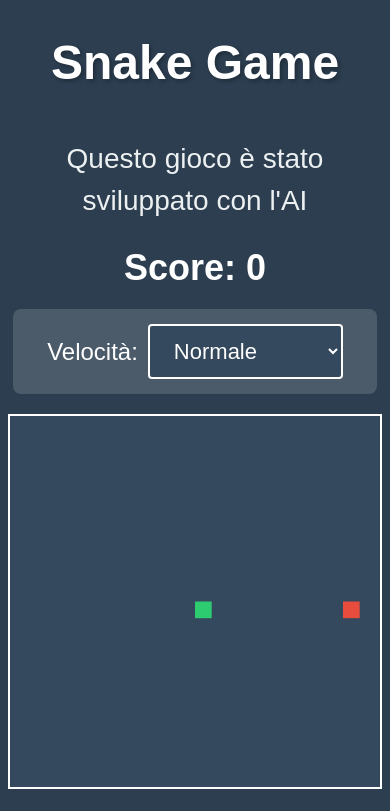
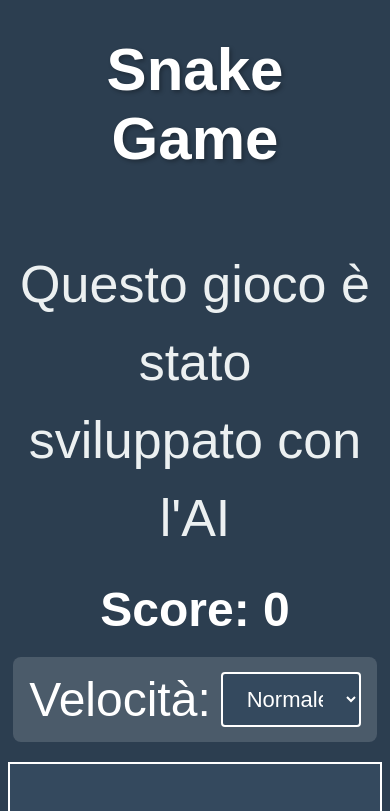
Before and after one commit to bzoneds/snake-game, a plain HTML site: page index.html in a window 390 px wide. Shown: the top 811 px of the page. Drawn offline with Linux system fonts and the light colour scheme.

Commit message:
ancora più grande 2

```diff
--- a/styles.css
+++ b/styles.css
@@ -117,21 +117,21 @@ canvas {
     }
 
     .title {
-        font-size: 48px;
+        font-size: 60px;
         margin-top: 20px;
         margin-bottom: 20px;
         text-shadow: 2px 2px 4px rgba(0, 0, 0, 0.3);
     }
 
     .subtitle {
-        font-size: 28px;
+        font-size: 52px;
         margin-bottom: 25px;
         line-height: 1.5;
         color: #ecf0f1;
     }
 
     #score {
-        font-size: 36px;
+        font-size: 48px;
         margin-bottom: 20px;
         font-weight: bold;
     }
@@ -146,7 +146,7 @@ canvas {
     }
 
     .speed-control label {
-        font-size: 24px;
+        font-size: 48px;
     }
 
     .speed-control select {
@@ -163,11 +163,11 @@ canvas {
 
 @media (max-width: 380px) {
     .title {
-        font-size: 42px;
+        font-size: 60px;
     }
 
     .subtitle {
-        font-size: 24px;
+        font-size: 52px;
     }
 
     .speed-control {
```
